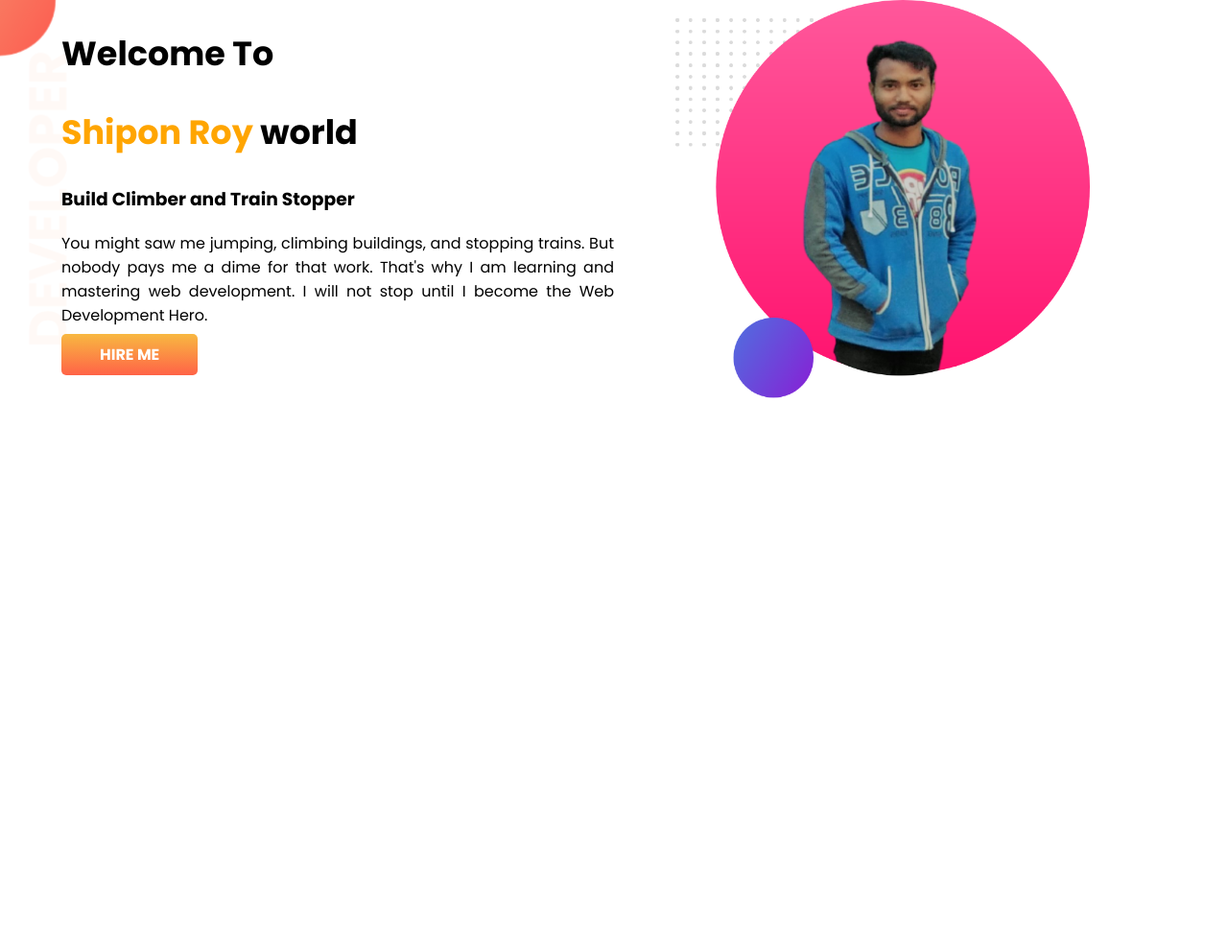
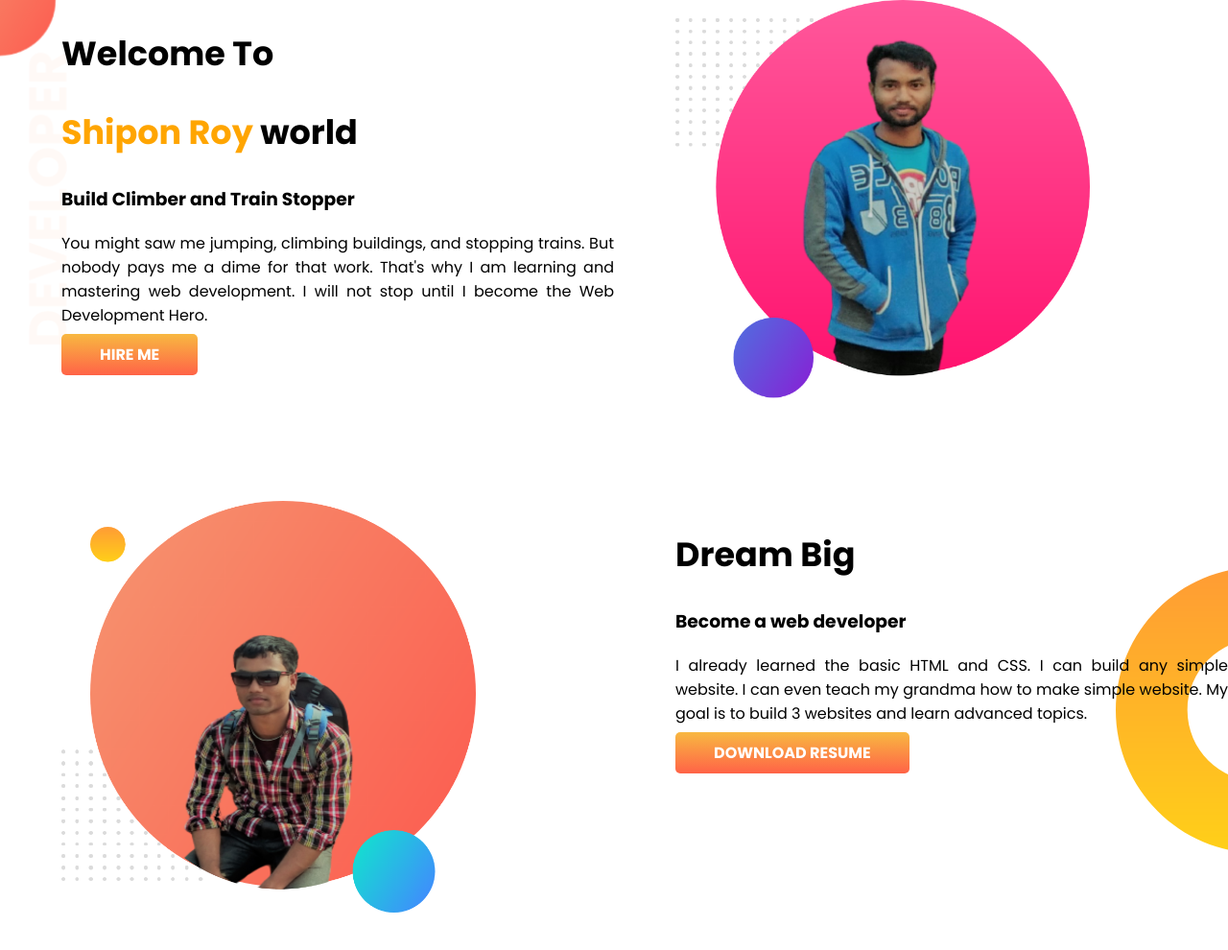
Before and after one commit to Shipon-Roy/my-portfolio, a plain HTML site: page index.html in a window 1280 px wide. Shown: the whole page at 96% size. Before the commit the page ends 800 px from the top, so only its background shows below. Drawn offline with Linux system fonts and the light colour scheme.

Commit message:
dream big add

```diff
--- a/index.html
+++ b/index.html
@@ -17,11 +17,22 @@
             <h1><span>Shipon Roy</span> world</h1>
             <h3>Build Climber and Train Stopper</h3>
             <p>You might saw me jumping, climbing buildings, and stopping trains. But nobody pays me a dime for that work. That's why I am learning and mastering web development. I will not stop until I become the Web Development Hero.</p>
-            <a class="button" target="blank" href="#">HIRE ME</a>
+            <a class="button" target="_blank" href="#">HIRE ME</a>
         </div>
         <div class="half-width">
             <img src="img/sr.png" alt="">
         </div>
     </section>
+    <section class="dream-big">
+        <div class="half-width">
+            <img src="img/ss.png" alt="">
+        </div>
+        <div class="half-width">
+            <h1>Dream Big</h1>
+            <h3>Become a web developer</h3>
+            <p>I already learned the basic HTML and CSS. I can build any simple website. I can even teach my grandma how to make simple website. My goal is to build 3 websites and learn advanced topics.</p>
+            <a class="button" target="_blank" href="#">DOWNLOAD RESUME</a>
+        </div>
+    </section>
 </body>
 </html>
--- a/style.css
+++ b/style.css
@@ -10,7 +10,7 @@ span{
 }
 section{
     display: flex;
-
+    margin-bottom: 100px;
 }
 .half-width{
     width: 50%;
@@ -32,3 +32,9 @@ section{
     background-image: url(img/top-banner.png);
     background-repeat: no-repeat;
 }
+/* section dream-big */
+.dream-big{
+     background-image: url(img/dream-bg.png);
+     background-repeat: no-repeat;
+     background-position: right;
+}
```
Also changed, not shown: img/dream-bg.png (added), img/exp-bg.png (added).
